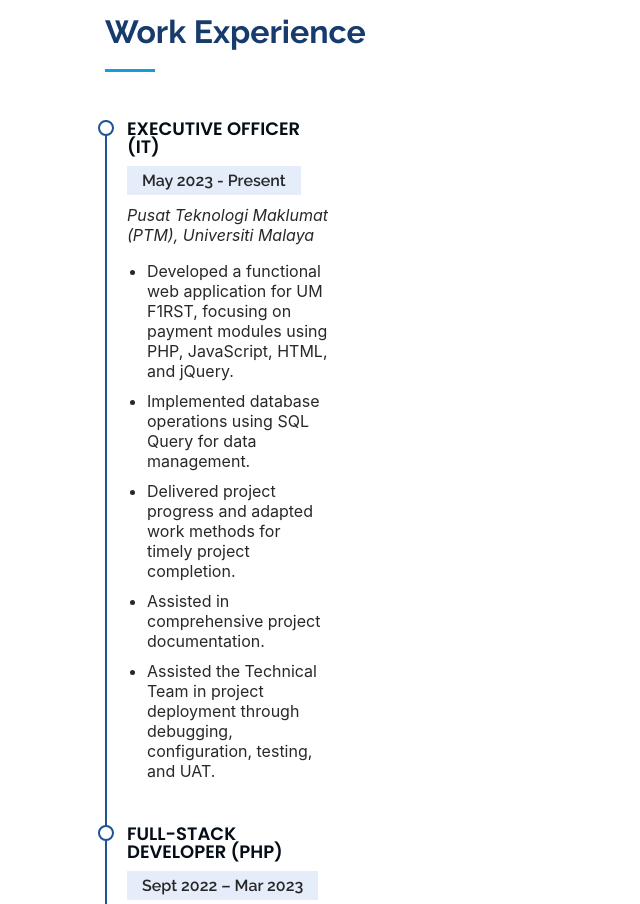
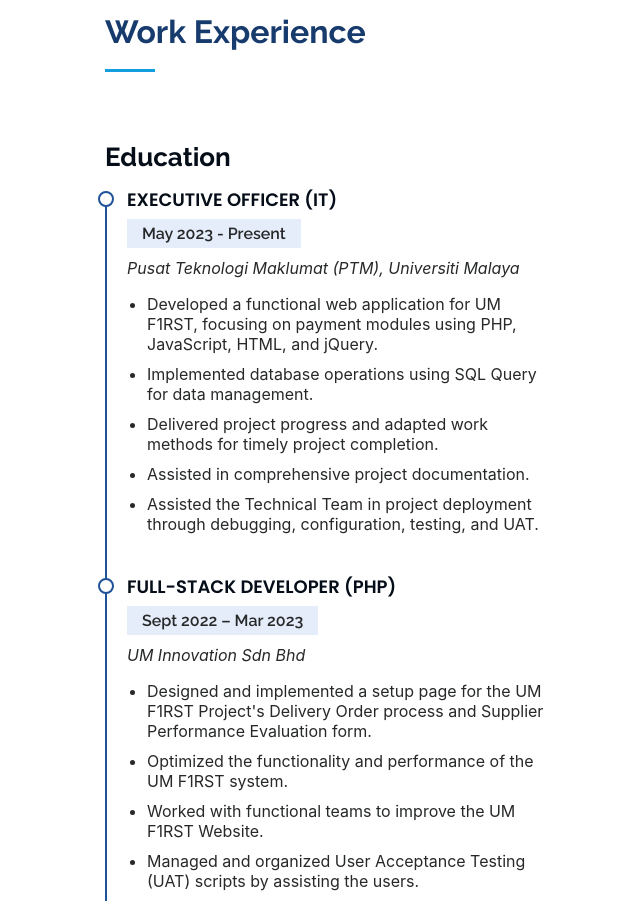
Before and after one commit to afif9373/afifhafizin, a plain HTML site: page index.html in a window 1280 px wide. Shown: the part 2260-3164 px from the top of the page, without its empty margins (225-865 px from the left). Drawn offline with nearby package versions, Linux system fonts and the light colour scheme.

Commit message:
update eportfolio

```diff
--- a/index.html
+++ b/index.html
@@ -162,7 +162,8 @@
 
         <div class="row">
           <div class="col-lg-6" data-aos="fade-up">
-            <div class="col-lg-6" data-aos="fade-up" data-aos-delay="100">
+
+            <h3 class="resume-title">Education</h3>
             <div class="resume-item">
               <h4>EXECUTIVE OFFICER (IT)</h4>
               <h5>May 2023 - Present</h5>
@@ -185,7 +186,6 @@
                 <li>Worked with functional teams to improve the UM F1RST Website.</li>
                 <li>Managed and organized User Acceptance Testing (UAT) scripts by assisting the users.</li>
               </ul>
-              </div>
             </div>
           </div>
         </div>
```
Lines whose indentation alone changed are shown as unchanged.
